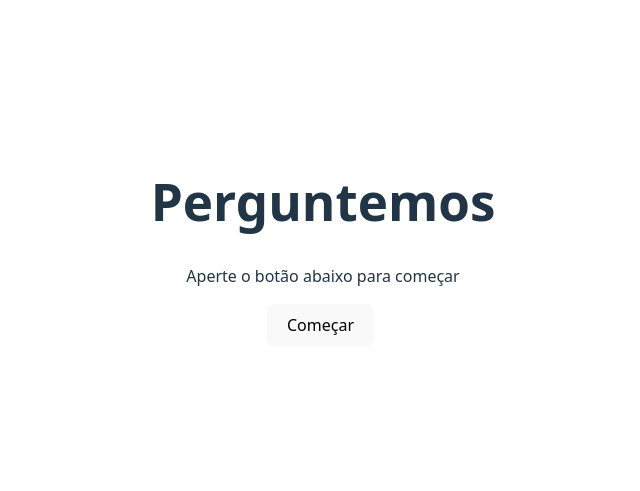
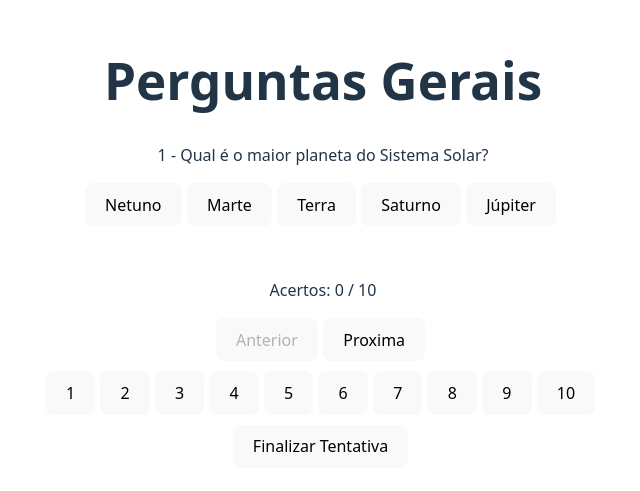
Before and after one commit to V-Albino/SegundoQuiz, a React (Vite) app: page /quiz in a window 1280 px wide. Shown: the part 157-648 px from the top of the page, without its empty margins (317-957 px from the left). Built offline with nearby package versions, Linux system fonts and the light colour scheme.

Commit message:
implememtando as  rotas

```diff
--- a/package.json
+++ b/package.json
@@ -11,7 +11,8 @@
   },
   "dependencies": {
     "react": "^19.2.0",
-    "react-dom": "^19.2.0"
+    "react-dom": "^19.2.0",
+    "react-router-dom": "^7.13.1"
   },
   "devDependencies": {
     "@eslint/js": "^9.33.0",
--- a/src/App.jsx
+++ b/src/App.jsx
@@ -1,25 +1,22 @@
-import { Activity } from 'react'
-import { QuizProvider, useQuiz } from './QuizContext';
-import Quiz from './Quiz';
-import ResultGame from './ResultGame';
-import Start from './Start'
 import './App.css'
+import { createBrowserRouter, RouterProvider, Route, createRoutesFromElements } from "react-router-dom";
+import Quiz from './components/Quiz';
+import ResultGame from './components/ResultGame';
+import Start from './components/Start'
+import { NotFound } from './components/NotFound';
+
+const router = createBrowserRouter(
+  createRoutesFromElements(
+    <>
+      <Route path="/" element= {<Start />}/>
+      <Route path="/quiz" element= {<Quiz />}/>
+      <Route path="/quiz/:id" element= {<Quiz />}/>
+      {/* <Route path="/resultado" element= {<ResultGame />}/> */}
+      <Route path="*" element={<NotFound />} />
+    </>
+  )
+);
 
 export default function App() {
-    const {activity} = useQuiz() //não utilize useQuiz no pai
-    return (
-      <>
-        <Activity mode={activity==="start" ? 'visible' : 'hidden'}>
-          <Start />
-        </Activity>
-
-        <Activity mode={activity==="quiz" ? 'visible' : 'hidden'}>
-            <Quiz />
-        </Activity>
-
-        <Activity mode={activity==="result" ? 'visible' : 'hidden'}>
-          <ResultGame />
-        </Activity>
-      </>
-    );
-  }
+  return <RouterProvider router={router} />;
+}
--- a/src/Start.jsx
+++ /dev/null
@@ -1,11 +0,0 @@
-import { useQuiz } from "./QuizContext"
-export default function Start(){
-const {setActivity} = useQuiz()
-  return(
-    <>
-      <h1>Perguntemos</h1>
-      <p>Aperte o botão abaixo para começar</p>
-      <button onClick={(e) => setActivity("quiz")}>Começar</button>
-    </>
-  )
-}
--- /dev/null
+++ b/src/components/NotFound.jsx
@@ -0,0 +1,12 @@
+import { Link } from 'react-router-dom';
+import '../index.css';
+export const NotFound = () => {
+    return(
+        <>
+        <h1> Not Found</h1>
+        <Link to="/">
+            <button>Voltar</button>
+        </Link>
+        </>
+    );
+};
--- a/src/Quiz.jsx
+++ b/src/components/Quiz.jsx
@@ -1,8 +1,12 @@
-import { useQuiz } from "./QuizContext"
-import questions from './questions.json'
+import { useState } from 'react'
+import questions from '../questions.json'
 
 export default function Quiz(){
-  const {currentQuestion, setCurrentQuestion, options,setOptions, result, setResult, score, setActivity} = useQuiz()
+    const [currentQuestion, setCurrentQuestion] = useState(0)
+    const [options, setOptions] = useState(questions.map(q => randomiza(q.options)))
+    const [result, setResult] = useState(Array(questions.length).fill(""))
+    const [history, setHistory] = useState([])
+    const [score, setScore] = useState(0)
 
   function verifica(opt){
     const resposta = [...result]
@@ -15,6 +19,15 @@ export default function Quiz(){
     setResult(resposta)
   }
 
+  function randomiza(vet){
+    const arr = [...vet]
+    for (let i = arr.length - 1; i > 0; i--) {
+      const j = Math.floor(Math.random() * (i + 1));
+      [arr[i], arr[j]] = [arr[j], arr[i]];
+    }
+    return arr;
+  }
+
   function reset(){
     const attempt = {
       answers: [...result],
@@ -22,11 +35,9 @@ export default function Quiz(){
     };
     const aux = [...history, attempt]
     setHistory(aux)
-
     setCurrentQuestion(0)
     setResult(Array(questions.length).fill(""))
     setOptions(questions.map(q => randomiza(q.options)))
-    setActivity("result")
     setScore(0)
   }
 
--- a/src/ResultGame.jsx
+++ b/src/components/ResultGame.jsx
@@ -1,4 +1,4 @@
-import { useQuiz } from "./QuizContext"
+
 
 export default function ResultGame(){
     const {history, setActivity} = useQuiz();
@@ -20,7 +20,9 @@ export default function ResultGame(){
           </li>
         ))}
       </ul>
-      <button onClick={() => setActivity("quiz")}>Jogar novamente</button>
+      <Link to="/quiz">
+        <button>Jogar novamente</button>
+      </Link>
     </>
   )
 }
--- /dev/null
+++ b/src/components/Start.jsx
@@ -0,0 +1,13 @@
+import { Link } from "react-router-dom";
+
+export default function Start(){
+  return(
+    <>
+      <h1>Perguntemos</h1>
+      <p>Aperte o botão abaixo para começar</p>
+      <Link to="/quiz">
+        <button>Começar</button>
+      </Link>
+    </>
+  )
+}
--- a/src/main.jsx
+++ b/src/main.jsx
@@ -1,14 +1,12 @@
-import { StrictMode } from 'react'
-import { createRoot } from 'react-dom/client'
+import React from 'react'
+import {StrictMode} from 'react'
+import ReactDOM from "react-dom/client";
 import './index.css'
 import App from './App.jsx'
-import { QuizProvider } from './QuizContext.jsx'
 
 
-createRoot(document.getElementById('root')).render(
-  <StrictMode>
-    <QuizProvider>
-      <App />
-    </QuizProvider>
-  </StrictMode>,
-)
+ReactDOM.createRoot(document.getElementById("root")).render(
+  <React.StrictMode>
+    <App />
+  </React.StrictMode>
+);
```
Also changed, not shown: 1 other file (tests, documents, lock files or other folders).
